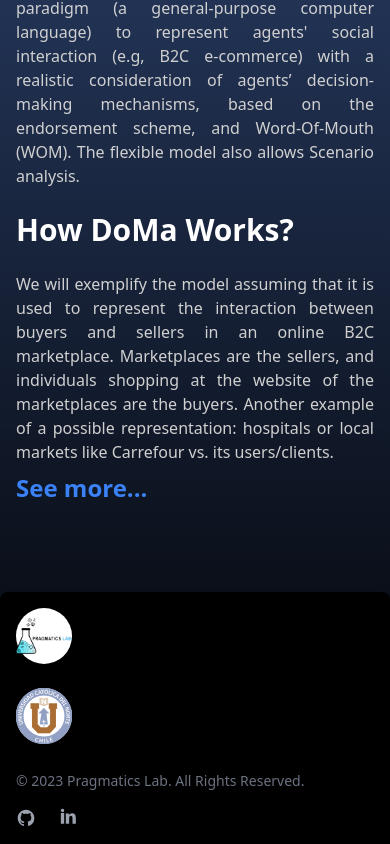
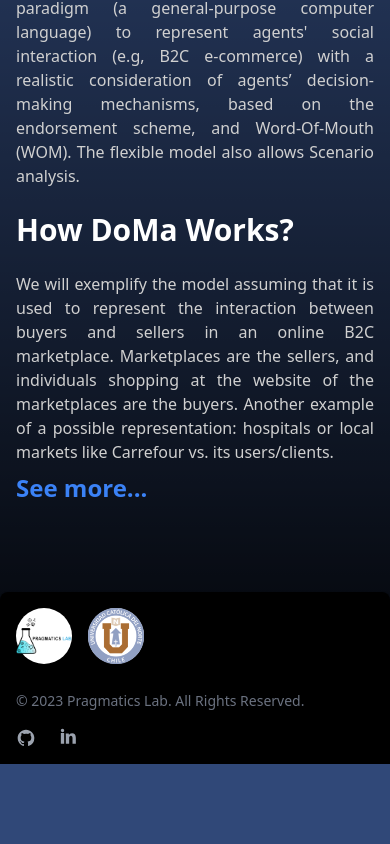
Before and after one commit to Shpm21/sbab-web, a Next.js app: page / in a window 390 px wide. Shown: the part 360-1204 px from the top of the page. After the commit the page ends 1124 px from the top, so only its background shows below. Built offline with nearby package versions, Linux system fonts and the light colour scheme.

Commit message:
sort icons in rows

```diff
--- a/components/Footer.tsx
+++ b/components/Footer.tsx
@@ -10,8 +10,8 @@ const Footer: React.FC = () => {
       <footer className="rounded-lg bg-black p-4 shadow dark:bg-black md:flex md:items-center md:justify-between md:p-6">
         <div
           className="
-          md:ml-6 md:flex md:justify-between
-          md:space-x-8
+          flex flex-row space-x-4 md:ml-6
+          md:justify-between md:space-x-4
         "
         >
           <div
```
